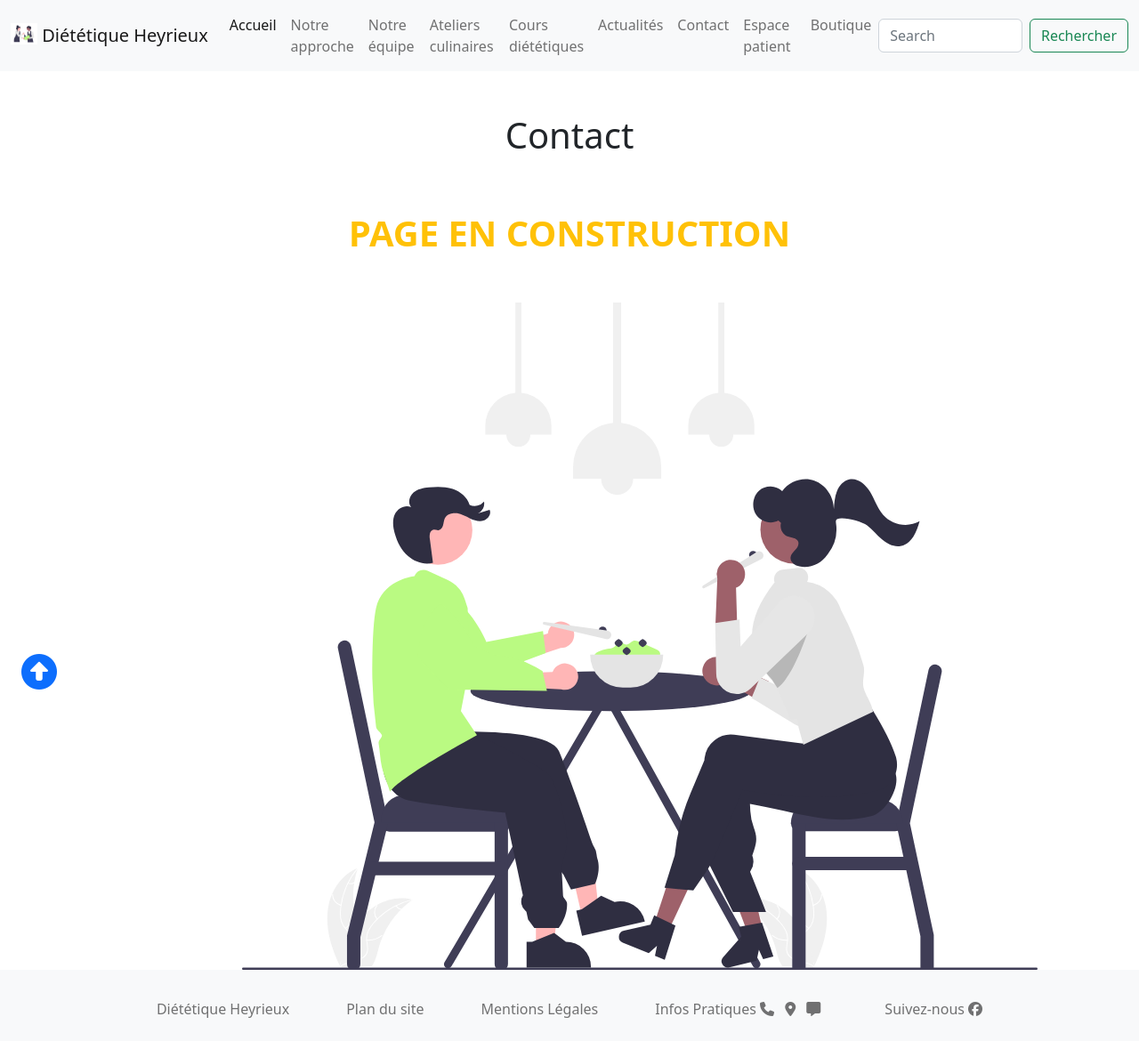
After one commit to E-IckArt/projet_php, a PHP site: template views/contact.php in a window 1280 px wide. The commit adds this page. Shown: the whole page at 89% size. Run offline with PHP 8.4, Linux system fonts and the light colour scheme; the template is opened without the code that fills it, so the values that code supplies are empty; some libraries are stand-ins or nearby versions.

Commit message:
Add views

```diff
--- a/layouts/header.php
+++ b/layouts/header.php
@@ -5,7 +5,7 @@
         <meta http-equiv="X-UA-Compatible" content="IE=edge">
         <meta name="viewport" content="width=device-width, initial-scale=1.0">
         <meta name="keywords" content="diététique, cabinet, heyrieux, santé, nutrition, soin de soi, rééquilibrage alimentaire, nutrition clinique, ateliers culinaires, cours de diététique">
-        <title><?= $title ?? 'Mon super Site'?></title>
+        <title><?php echo $title ?? 'Mon super Site';?></title>
         <!-- Favicon -->
         <link rel="shortcut icon" href="../assets/favicon.png" type="image/png">
         <!-- My styleSheet -->
@@ -36,28 +36,28 @@
                         <div class="collapse navbar-collapse" id="navbarSupportedContent">
                             <ul class="navbar-nav me-auto mb-2 mb-lg-0">
                                 <li class="nav-item">
-                                <a class="nav-link active" aria-current="page" href="#">Accueil</a>
+                                <a class="nav-link active" aria-current="page" href="../views/home.php">Accueil</a>
                                 </li>
                                 <li class="nav-item">
-                                <a class="nav-link" href="#">Notre approche</a>
+                                <a class="nav-link" href="../views/notre-approche.php">Notre approche</a>
                                 </li>
                                 <li class="nav-item">
-                                <a class="nav-link">Notre équipe</a>
+                                <a class="nav-link" href="../views/notre-equipe.php">Notre équipe</a>
                                 </li>
                                 <li class="nav-item">
-                                <a class="nav-link">Ateliers culinaires</a>
+                                <a class="nav-link" href="../views/ateliers-culinaires.php">Ateliers culinaires</a>
                                 </li>
                                 <li class="nav-item">
-                                <a class="nav-link">Cours diététiques</a>
+                                <a class="nav-link" href="../views/cours-dietetique.php">Cours diététiques</a>
                                 </li>
                                 <li class="nav-item">
-                                <a class="nav-link">Actualités</a>
+                                <a class="nav-link" href="../views/actualites.php">Actualités</a>
                                 </li>
                                 <li class="nav-item">
-                                <a class="nav-link">Contact</a>
+                                <a class="nav-link" href="../views/contact.php">Contact</a>
                                 </li>
                                 <li class="nav-item">
-                                <a class="nav-link">Espace patient</a>
+                                <a class="nav-link" href="../views/espace-patient.php">Espace patient</a>
                                 </li>
                                 <li class="nav-item">
                                 <a class="nav-link">Boutique</a>
--- /dev/null
+++ b/views/contact.php
@@ -0,0 +1,23 @@
+<?php
+$title = "Mon Super site - Contact";
+?>
+
+<main class="container">
+    <div class="row">
+        <div class="col-12 col-md-10 col-lg-8 mx-auto text-center">
+            <h1>Contact</h1>
+        </div>
+    </div>
+    <div class="row">
+        <div class="col-12 col-md-10 col-lg-8 mx-auto text-center">
+            <div class="fs-1 text-center fw-bold">
+            <p class="my-5 text-warning">
+            PAGE EN CONSTRUCTION
+            </p>
+            <img src="../assets/home.svg" alt="#">
+            </div>
+
+
+        </div>
+    </div>
+</main>
```
Also changed, not shown: index.php (+29 -1 lines), memo.md (+8 -0 lines), views/actualites.php (added, +23 -0 lines), views/ateliers-culinaires.php (added, +23 -0 lines), views/boutique.php (added, +23 -0 lines), views/cours-dietetique.php (added, +23 -0 lines), views/espace-patient.php (added, +23 -0 lines), views/notre-approche.php (added, +23 -0 lines), views/notre-equipe.php (added, +23 -0 lines), assets/ateliers-culinaires.svg (added), assets/cours-dietetique.svg (added), assets/espace-patient.svg (added), assets/memo_front_back.png (added), assets/notre-approche.svg (added), 1 more files.
